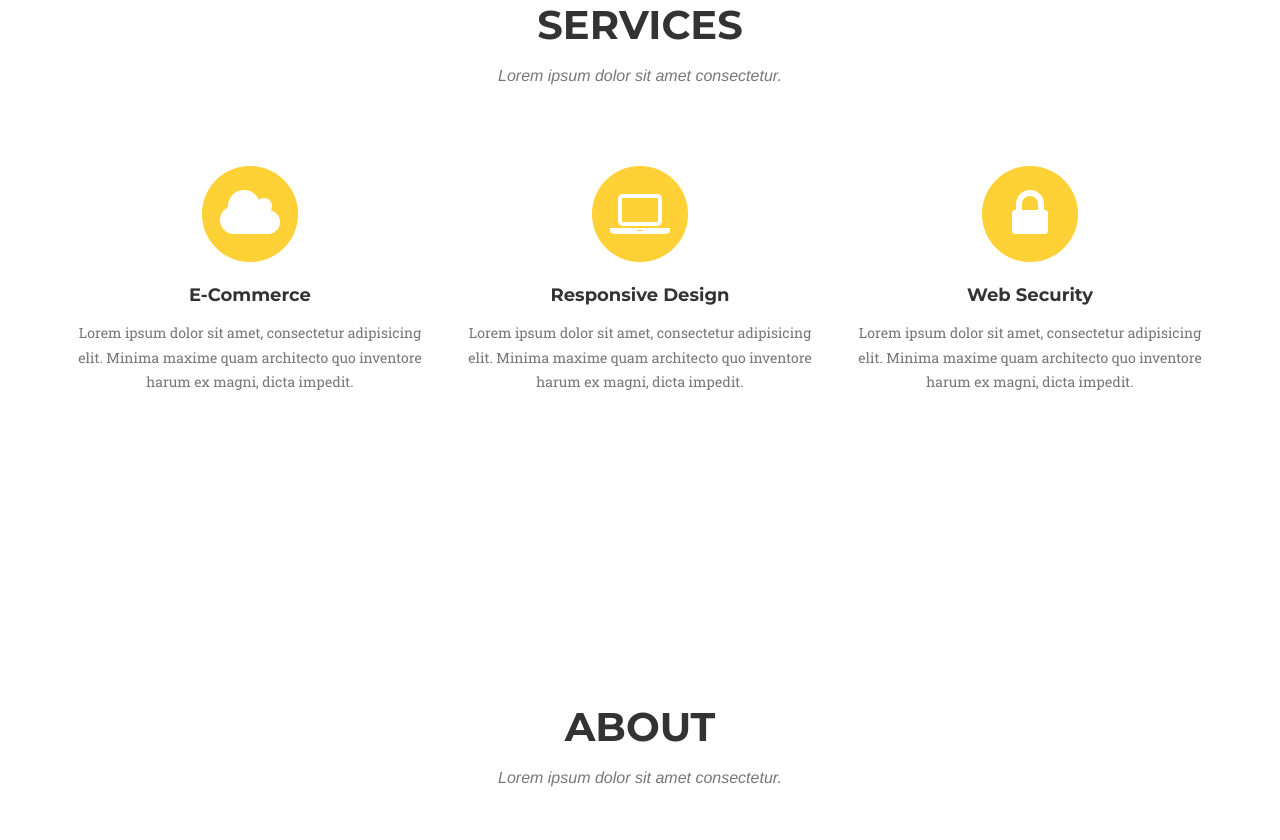
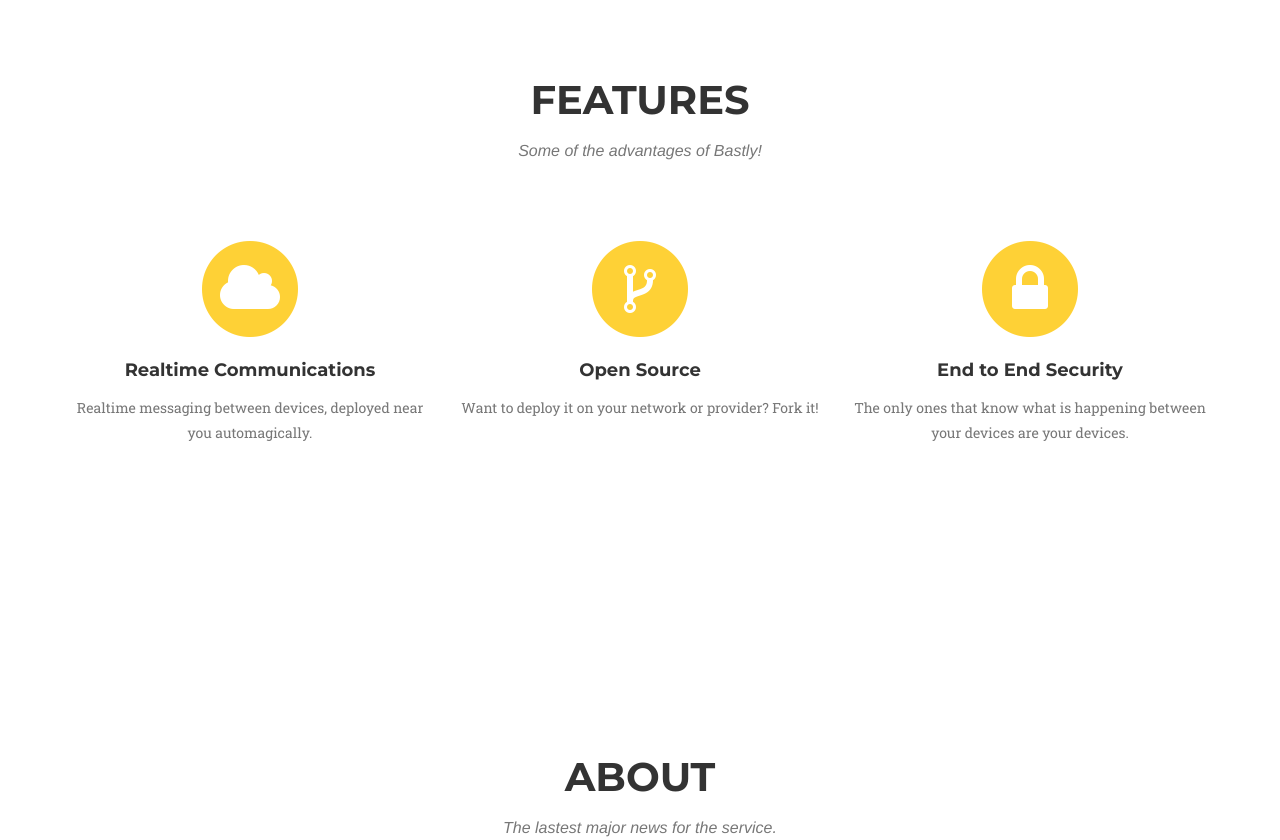
Before and after one commit to Bastly/landing-site, a website: page app/index.html in a window 1280 px wide. Shown: the part 905-1745 px from the top of the page. Drawn offline with nearby package versions, Linux system fonts and the light colour scheme; a web font is replaced by a local one.

Commit message:
added some texts

```diff
--- a/app/index.html
+++ b/app/index.html
@@ -79,7 +79,7 @@
         <div class="container">
             <div class="intro-text">
                 <div class="intro-lead-in">Welcome To Bastly!</div>
-                <div class="intro-heading">It's Nice To Meet You</div>
+                <div class="intro-heading">Realtime backend as a service done right.</div>
                 <a href="#services" class="page-scroll btn btn-xl">Tell Me More</a>
             </div>
         </div>
@@ -90,8 +90,8 @@
         <div class="container">
             <div class="row">
                 <div class="col-lg-12 text-center">
-                    <h2 class="section-heading">Services</h2>
-                    <h3 class="section-subheading text-muted">Lorem ipsum dolor sit amet consectetur.</h3>
+                    <h2 class="section-heading">Features</h2>
+                    <h3 class="section-subheading text-muted">Some of the advantages of Bastly!</h3>
                 </div>
             </div>
             <div class="row text-center">
@@ -100,24 +100,24 @@
                         <i class="fa fa-circle fa-stack-2x text-primary"></i>
                         <i class="fa fa-cloud fa-stack-1x fa-inverse"></i>
                     </span>
-                    <h4 class="service-heading">E-Commerce</h4>
-                    <p class="text-muted">Lorem ipsum dolor sit amet, consectetur adipisicing elit. Minima maxime quam architecto quo inventore harum ex magni, dicta impedit.</p>
+                    <h4 class="service-heading">Realtime Communications</h4>
+                    <p class="text-muted">Realtime messaging between devices, deployed near you automagically.</p>
                 </div>
                 <div class="col-md-4">
                     <span class="fa-stack fa-4x">
                         <i class="fa fa-circle fa-stack-2x text-primary"></i>
-                        <i class="fa fa-laptop fa-stack-1x fa-inverse"></i>
+                        <i class="fa fa-code-fork fa-stack-1x fa-inverse"></i>
                     </span>
-                    <h4 class="service-heading">Responsive Design</h4>
-                    <p class="text-muted">Lorem ipsum dolor sit amet, consectetur adipisicing elit. Minima maxime quam architecto quo inventore harum ex magni, dicta impedit.</p>
+                    <h4 class="service-heading">Open Source</h4>
+                    <p class="text-muted">Want to deploy it on your network or provider? Fork it!</p>
                 </div>
                 <div class="col-md-4">
                     <span class="fa-stack fa-4x">
                         <i class="fa fa-circle fa-stack-2x text-primary"></i>
                         <i class="fa fa-lock fa-stack-1x fa-inverse"></i>
                     </span>
-                    <h4 class="service-heading">Web Security</h4>
-                    <p class="text-muted">Lorem ipsum dolor sit amet, consectetur adipisicing elit. Minima maxime quam architecto quo inventore harum ex magni, dicta impedit.</p>
+                    <h4 class="service-heading">End to End Security</h4>
+                    <p class="text-muted">The only ones that know what is happening between your devices are your devices.</p>
                 </div>
             </div>
         </div>
@@ -130,7 +130,7 @@
             <div class="row">
                 <div class="col-lg-12 text-center">
                     <h2 class="section-heading">About</h2>
-                    <h3 class="section-subheading text-muted">Lorem ipsum dolor sit amet consectetur.</h3>
+                    <h3 class="section-subheading text-muted">The lastest major news for the service.</h3>
                 </div>
             </div>
             <div class="row">
@@ -211,7 +211,7 @@
             <div class="row">
                 <div class="col-lg-12 text-center">
                     <h2 class="section-heading">Our Amazing Team</h2>
-                    <h3 class="section-subheading text-muted">Lorem ipsum dolor sit amet consectetur.</h3>
+                    <h3 class="section-subheading text-muted">At least sometimes!</h3>
                 </div>
             </div>
             <div class="row">
@@ -302,7 +302,7 @@
             <div class="row">
                 <div class="col-lg-12 text-center">
                     <h2 class="section-heading">Contact Us</h2>
-                    <h3 class="section-subheading text-muted">Lorem ipsum dolor sit amet consectetur.</h3>
+                    <h3 class="section-subheading text-muted">Contact a developer, a developer replies!</h3>
                 </div>
             </div>
             <div class="row">
```
